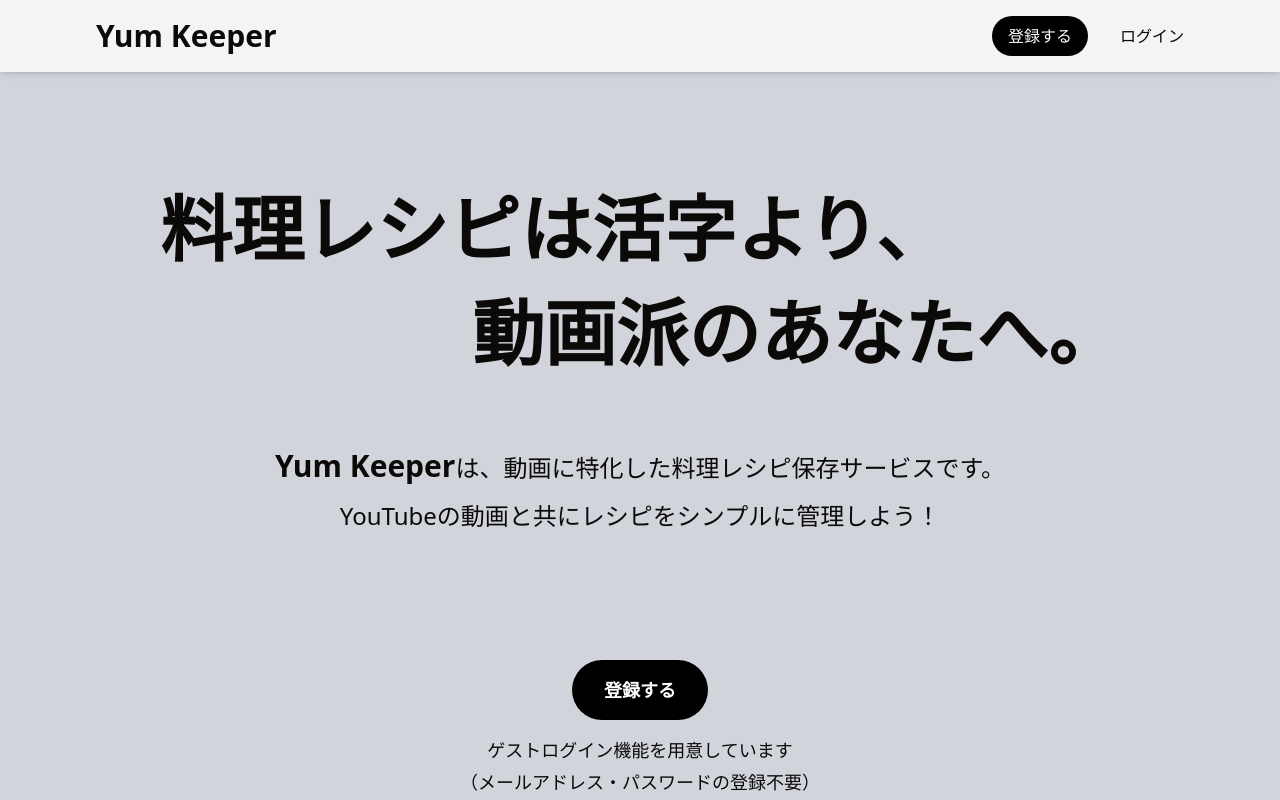
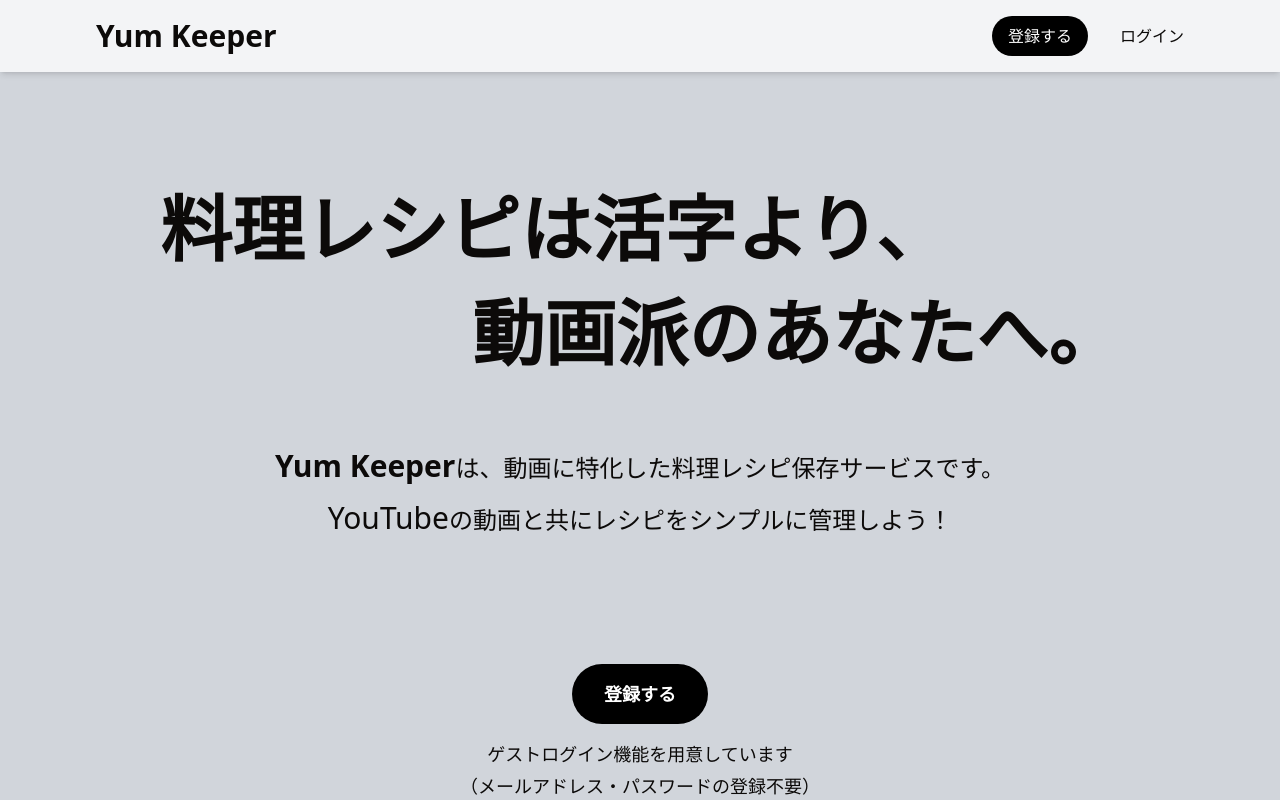
Before and after one commit to y4tk8/yumkeeper_frontend, a Next.js app: page / in a window 1280 px wide. Shown: the top 800 px of the page. Built offline with nearby package versions, Linux system fonts and the light colour scheme; no server answers.

Commit message:
fix: コピー文の'YouTube'を大きめに修正

```diff
--- a/src/app/page.tsx
+++ b/src/app/page.tsx
@@ -61,7 +61,7 @@ export default function Home() {
           <span className="text-3xl font-semibold">Yum Keeper</span>は、動画に特化した料理レシピ保存サービスです。
         </p>
         <p className="mt-4 text-2xl">
-          YouTubeの動画と共にレシピをシンプルに管理しよう！
+        <span className="text-3xl">YouTube</span>の動画と共にレシピをシンプルに管理しよう！
         </p>
       </div>
 
```
